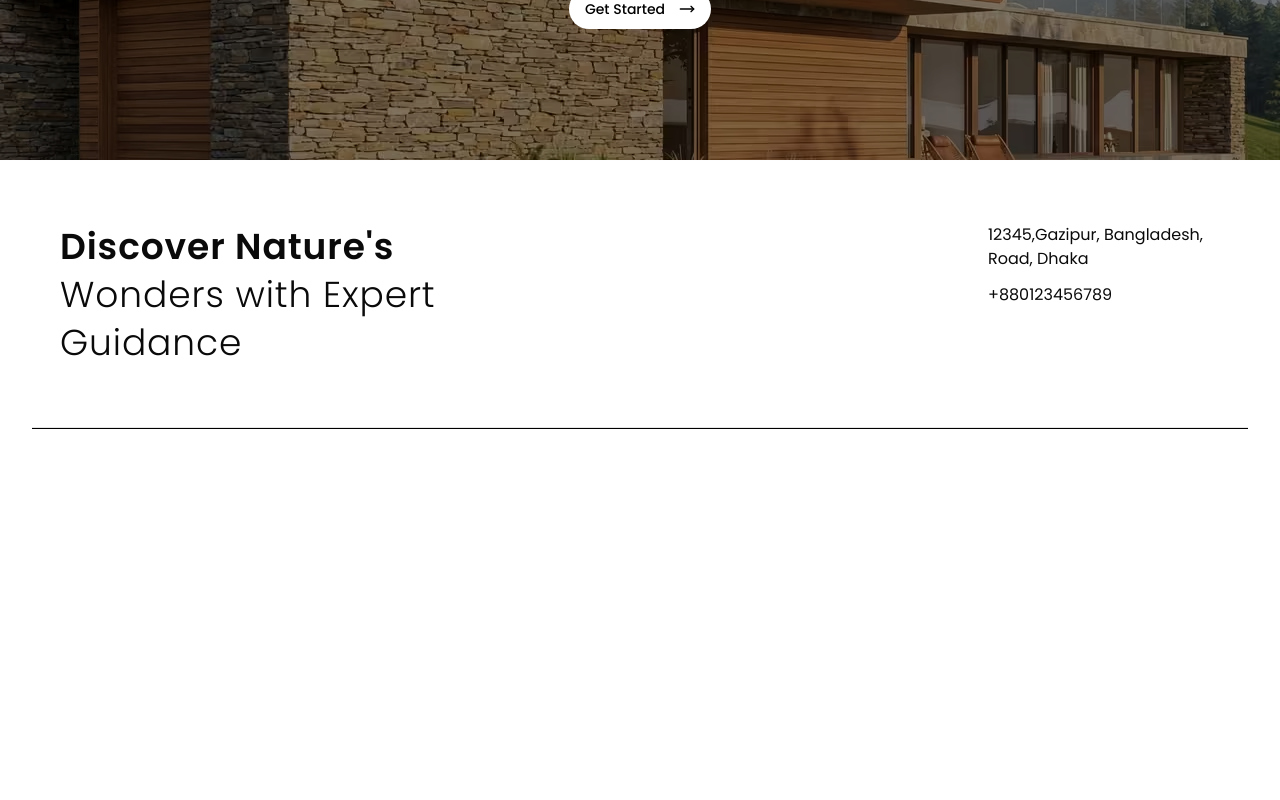
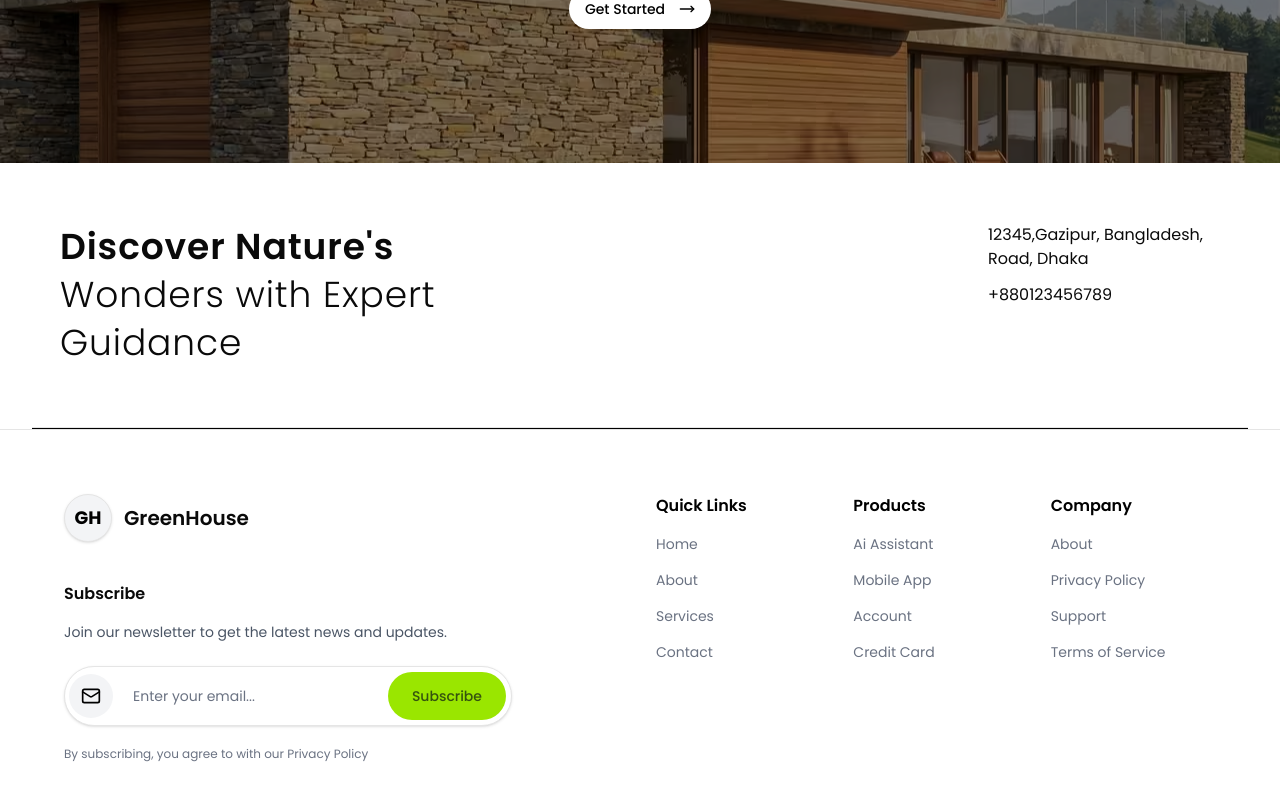
Before and after one commit to Fnrzz/realestate, a Next.js app: page / in a window 1280 px wide. Shown: the part 4867-5667 px from the top of the page. Before the commit the page ends 5296 px from the top, so only its background shows below. Built offline with nearby package versions, Linux system fonts and the light colour scheme.

Commit message:
[PUSH] add footer

```diff
--- a/src/app/layout.tsx
+++ b/src/app/layout.tsx
@@ -3,6 +3,7 @@ import { Poppins } from "next/font/google";
 import "./globals.css";
 import { cn } from "@/lib/utils";
 import Navbar from "@/components/layouts/Navbar";
+import Footer from "@/components/layouts/Footer";
 
 const poppins = Poppins({
   subsets: ["latin"],
@@ -28,6 +29,7 @@ export default function RootLayout({
       <body className="min-h-full flex flex-col">
         <Navbar />
         {children}
+        <Footer />
       </body>
     </html>
   );
--- /dev/null
+++ b/src/components/layouts/Footer.tsx
@@ -0,0 +1,139 @@
+import { Input } from "../ui/input";
+import { Button } from "../ui/button";
+import { MailIcon } from "lucide-react";
+import Link from "next/link";
+import ScrollAnimate from "../features/animate/ScrollAnimate";
+
+const Footer = () => {
+  return (
+    <footer className="flex flex-col  w-full py-10 px-6 lg:py-16 lg:px-16 bg-white border-t">
+      <ScrollAnimate
+        direction="up"
+        className="grid grid-cols-1 md:grid-cols-2 gap-8 lg:gap-8"
+      >
+        <div className="flex flex-col gap-4">
+          <div className="flex items-center gap-3 mb-2 lg:mb-6">
+            <div className="w-12 h-12 flex items-center justify-center bg-gray-100 border rounded-full shadow-sm overflow-hidden shrink-0">
+              <h6 className="text-lg font-bold text-black">GH</h6>
+            </div>
+            <h6 className="flex text-xl font-semibold">GreenHouse</h6>
+          </div>
+
+          <h6 className="text-md font-semibold m-0">Subscribe</h6>
+          <p className="text-sm text-gray-600 w-full sm:w-[80%] lg:w-[90%]">
+            Join our newsletter to get the latest news and updates.
+          </p>
+
+          <div className="w-full max-w-md flex items-center gap-2 bg-white rounded-full border p-1 shadow-sm mt-2">
+            <div className="p-3 bg-gray-100 rounded-full shrink-0">
+              <MailIcon className="text-black w-5 h-5" />
+            </div>
+
+            <Input
+              placeholder="Enter your email..."
+              className="bg-transparent text-black placeholder:text-gray-500 border-none shadow-none py-6 min-w-0 flex-1 focus-visible:ring-0"
+            />
+            <Button
+              className="p-6 shrink-0 rounded-full"
+              aria-label="subscribe"
+            >
+              Subscribe
+            </Button>
+          </div>
+
+          <p className="text-xs text-gray-500 mt-1">
+            By subscribing, you agree to with our Privacy Policy
+          </p>
+        </div>
+
+        <div className="grid grid-cols-2 sm:grid-cols-3 gap-8 ">
+          <div className="flex flex-col gap-4">
+            <h6 className="text-md font-semibold text-black">Quick Links</h6>
+            <Link
+              className="text-sm text-gray-500 hover:text-primary transition-colors"
+              href="/"
+            >
+              Home
+            </Link>
+            <Link
+              className="text-sm text-gray-500 hover:text-primary transition-colors"
+              href="/"
+            >
+              About
+            </Link>
+            <Link
+              className="text-sm text-gray-500 hover:text-primary transition-colors"
+              href="/"
+            >
+              Services
+            </Link>
+            <Link
+              className="text-sm text-gray-500 hover:text-primary transition-colors"
+              href="/"
+            >
+              Contact
+            </Link>
+          </div>
+
+          <div className="flex flex-col gap-4">
+            <h6 className="text-md font-semibold text-black">Products</h6>
+            <Link
+              className="text-sm text-gray-500 hover:text-primary transition-colors"
+              href="/"
+            >
+              Ai Assistant
+            </Link>
+            <Link
+              className="text-sm text-gray-500 hover:text-primary transition-colors"
+              href="/"
+            >
+              Mobile App
+            </Link>
+            <Link
+              className="text-sm text-gray-500 hover:text-primary transition-colors"
+              href="/"
+            >
+              Account
+            </Link>
+            <Link
+              className="text-sm text-gray-500 hover:text-primary transition-colors"
+              href="/"
+            >
+              Credit Card
+            </Link>
+          </div>
+
+          <div className="flex flex-col gap-4">
+            <h6 className="text-md font-semibold text-black">Company</h6>
+            <Link
+              className="text-sm text-gray-500 hover:text-primary transition-colors"
+              href="/"
+            >
+              About
+            </Link>
+            <Link
+              className="text-sm text-gray-500 hover:text-primary transition-colors"
+              href="/"
+            >
+              Privacy Policy
+            </Link>
+            <Link
+              className="text-sm text-gray-500 hover:text-primary transition-colors"
+              href="/"
+            >
+              Support
+            </Link>
+            <Link
+              className="text-sm text-gray-500 hover:text-primary transition-colors"
+              href="/"
+            >
+              Terms of Service
+            </Link>
+          </div>
+        </div>
+      </ScrollAnimate>
+    </footer>
+  );
+};
+
+export default Footer;
```
